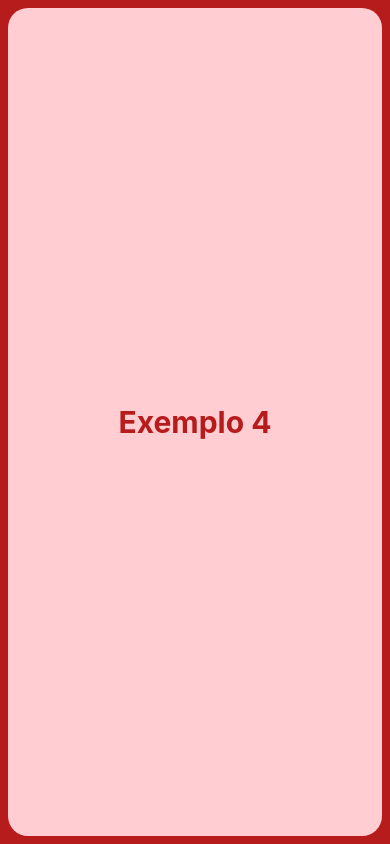
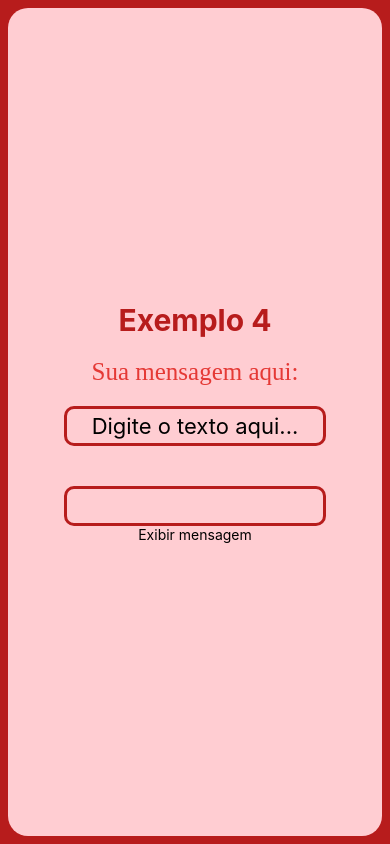
Before and after one commit to LeandroVivaldini/react_native, a React Native app: screen / in a window 390 px wide. Built offline with nearby package versions, Linux system fonts and the light colour scheme.

Commit message:
Salvo dia 26/03

```diff
--- a/src/ex_4/index.js
+++ b/src/ex_4/index.js
@@ -1,11 +1,36 @@
-import {View,Text} from 'react-native';
+import {View,Text, TextInput, Pressable} from 'react-native';
 
 import styles from './styles';
+import { useState } from 'react';
 
 export default function Exemplo4 () {
+
+    const [mensagem, setMensagem] = useState('Sua mensagem aqui:');
+    const [mens2, setMens2] =useState('Outra mensagem...');
+    const [mensTela, setMensTela] = useState('');
     return(
         <View style={styles.container}>
             <Text style={styles.titulo}>Exemplo 4</Text>
+
+            <text style={styles.txtSaida}>{mensagem}</text>
+
+            <TextInput
+            style={styles.txtEntrada}
+            placeholder='Digite o texto aqui...'
+            onChangeText={(txt) => setMensagem(txt)}
+            />
+
+            <Text style={styles.txtSaida}>{mensTela}</Text>
+            <TextInput
+             style={styles.txtEntrada}
+            //  placeholder='Outro texto...'
+             onChangeText={(entrada) => setMens2(entrada)}
+             />
+            <Pressable onPress={() => setMensTela(mens2)}>
+            <Text>Exibir mensagem</Text>
+            </Pressable>
         </View>
+
+
     );
 }
--- a/src/ex_4/styles.js
+++ b/src/ex_4/styles.js
@@ -14,6 +14,21 @@
         fontWeight: 'bold',
         color: '#B71C1C',
     },
+    txtSaida: {
+        margin: 20,
+        fontSize: 25,
+        color: '#e53935',
+    },
+    txtEntrada: {
+        borderWidth: 3,
+        textAlign: 'center',
+        fontSize: 22,
+        borderColor: '#b71c1c',
+        height: 40,
+        width: '70%',
+        color: '#53935',
+        borderRadius: 10,
+    },
 })
 
 export default styles;
```
